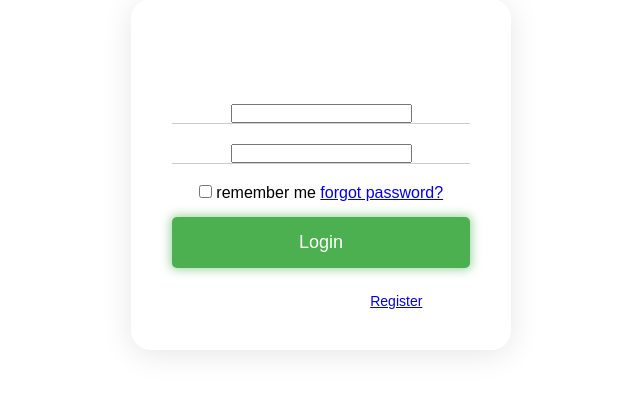
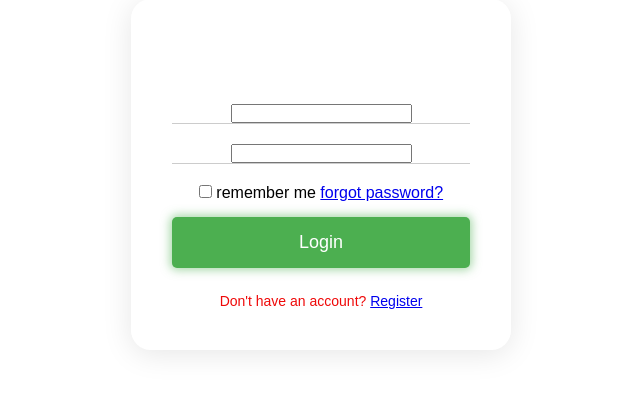
Before and after one commit to tmuk26-group-1/budget-tool, a Flask app: page / in a window 1280 px wide. Shown: the part 226-621 px from the top of the page, without its empty margins (319-959 px from the left). Run offline with Flask 3, Linux system fonts and the light colour scheme.

Commit message:
changed font colour to red instead white

```diff
--- a/static/styles.css
+++ b/static/styles.css
@@ -74,7 +74,7 @@ button {
 }
 
 p {
-    color: white;
+    color: rgb(239, 9, 9); /* det va white innan */
     font-size: 14px;
     margin-top: 25px;
 }
```
